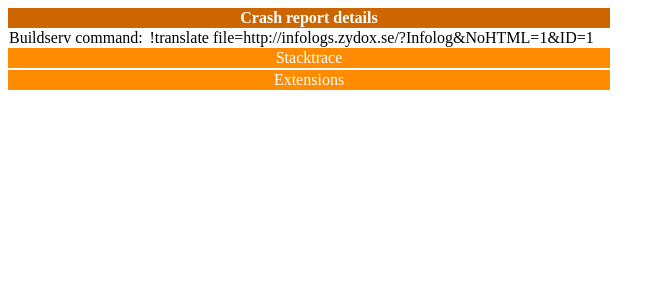
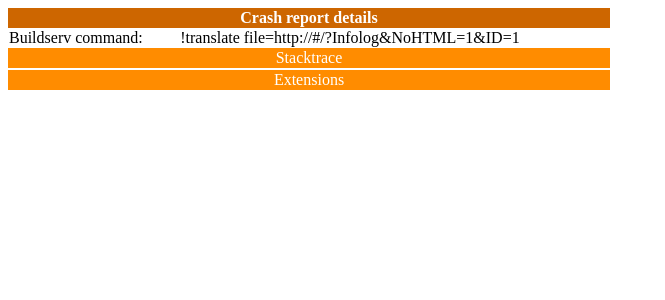
Before and after one commit to renefritze/spring-infolog, a PHP site: template php/pages/Details.php in a window 1280 px wide. Shown: the top 300 px of the page, without its empty margins (0-665 px from the left). Run offline with PHP 8.4, Linux system fonts and the light colour scheme; the template is opened without the code that fills it: most values are stand-ins (such as "Sample title", 1, 10 or a date in 2020); data that the repository does not hold is empty.

Commit message:
Fixed dynamic page linking (removed infologs.zydox.se)

```diff
--- a/php/logical/common.php
+++ b/php/logical/common.php
@@ -1,4 +1,7 @@
 <?
+global $Global;
+$Global['BaseURL'] = $_SERVER['HTTP_HOST'];
+
 function DoxTime ()	{
 	$Time = microtime ();
 	return (strstr ($Time, " ") + str_replace (strstr ($Time, " "), " ", $Time));
--- a/php/pages/Details.php
+++ b/php/pages/Details.php
@@ -4,7 +4,7 @@
 ?>
 <TABLE>
 <TR><TH COLSPAN="2">Crash report details</TH></TR>
-<TR><TD>Buildserv command:</TD><TD>!translate file=http://infologs.zydox.se/?Infolog&NoHTML=1&ID=<? echo $Post['ID']; ?></TD></TR>
+<TR><TD>Buildserv command:</TD><TD>!translate file=http://<? echo $Global['BaseURL']; ?>/?Infolog&NoHTML=1&ID=<? echo $Post['ID']; ?></TD></TR>
 <TR><TH CLASS="Sub" COLSPAN="2">Stacktrace</TH></TR>
 <TR><TD CLASS="NoPad" COLSPAN="2"><TABLE CELLSPACING="0" CELLPADDING="0">
 <COL WIDTH="20"><COL WIDTH="90"><COL WIDTH="330"><COL WIDTH="60"><COL WIDTH="100">
```
